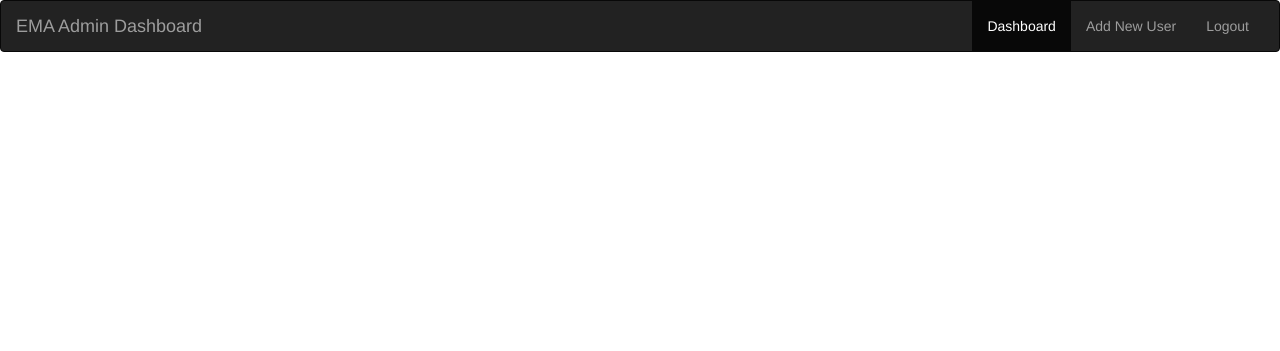
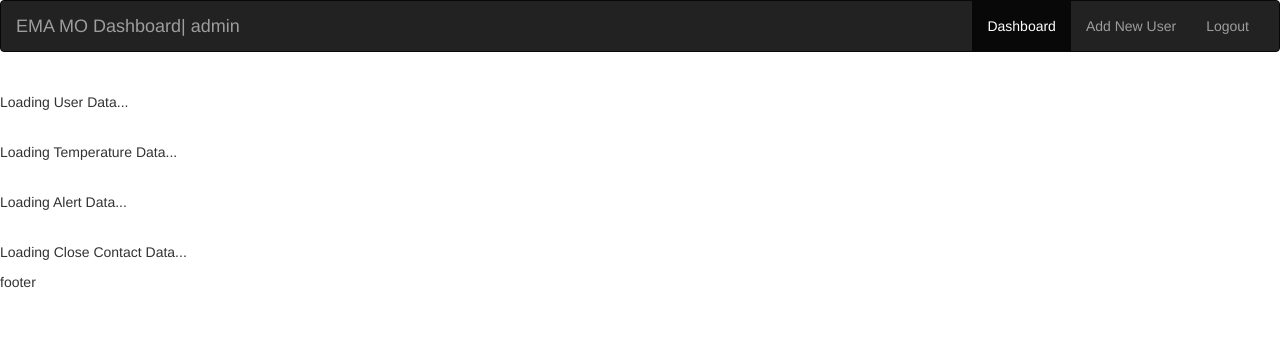
Before and after one commit to srujandeshpande/CombatCovid, a Flask app: page /ema_dashboard in a window 1280 px wide. Shown: the top 351 px of the page. Run offline with Flask 2, Linux system fonts and the light colour scheme; the visitor is signed in with stand-in values (Sample User, id 1); data that the repository does not hold is empty; parts of the project's set-up code (start-up, migrations or seed data) failed here and were passed over; some libraries are stand-ins or nearby versions.

Commit message:
temperature admin

```diff
--- a/app.py
+++ b/app.py
@@ -248,12 +248,36 @@ def ema_app_mo_user_data():
 	return data1
 
 
-def ema_mo_user_data(phone_number):
+#EMA return Admin
+@app.route('/api/ema_admin_user_data', methods=['POST'])
+def ema_app_admin_user_data():
+	inputData = request.json
+	if inputData['admin_phone_number'] == "websiteuser":
+		inputData['admin_phone_number'] = session['phone_number']
 	User_Data = pymongo.collection.Collection(db, 'User_Data')
-	data = json.loads(dumps(User_Data.find({'mo_phone_number':phone_number})))
+	data = json.loads(dumps(User_Data.find()))
 	data1 = {}
 	for i in data:
 		data1[i['phone_number']] = i
+	return data1
+
+
+#returns temp of all people
+@app.route('/api/ema_admin_temp_data', methods=['POST'])
+def ema_admin_temp_data():
+	inputData = request.json
+	if inputData['admin_phone_number'] == "websiteuser":
+		inputData['admin_phone_number'] = session['phone_number']
+	Temperature_Data = pymongo.collection.Collection(db, 'Temperature_Data')
+	data = json.loads(dumps(Temperature_Data.find()))
+	data1 = {}
+	y = 0
+	data1['count'] = 0
+	for x in data:
+		#if x['temperature']>38:
+		data1["record"+str(y)] = x
+		y+=1
+	data1['count'] = y-1
 	return data1
 
 
--- /dev/null
+++ b/static/js/admin_dashboard_new.js
@@ -0,0 +1,48 @@
+$(function(){
+  var arr = { 'admin_phone_number': "websiteuser" };
+  var keys = [];
+  $.ajax({
+  url: '/api/ema_admin_user_data',
+  type: 'POST',
+  data: JSON.stringify(arr),
+  contentType: 'application/json; charset=utf-8',
+  dataType: 'json',
+  async: true,
+  success: function(msg) {
+        for(var k in msg) {
+          keys.push(k);
+          $("#userDataList").append("<li><a id='induser' onclick=showMore("+k+')>'+" "+k+" "+msg[k].first_name+" "+msg[k].last_name+" "+'</a></li>');
+          $("#userDataListHeader").html("User Data")
+        }
+        $('#induser').click(function() {
+          //var phno = $(this).data("phno")
+          alert("phno");
+        });
+    }
+  });
+  $.ajax({
+  url: '/api/ema_admin_temp_data',
+  type: 'POST',
+  data: JSON.stringify(arr),
+  contentType: 'application/json; charset=utf-8',
+  dataType: 'json',
+  async: true,
+  success: function(msg) {
+        for(var k in msg) {
+          keys.push(k);
+          $("#userTempList").append("<li><a id='induser' onclick=showMore("+k+')>'+" "+k+" "+msg[k].temperature+" "+msg[k]['Date-time']+" "+'</a></li>');
+          $("#userTempListHeader").html("Temperature Data")
+        }
+        $('#induser').click(function() {
+          //var phno = $(this).data("phno")
+          alert("phno");
+        });
+    }
+  });
+
+
+
+});
+function showMore(e){
+  alert(e)
+}
--- a/templates/admin_dashboard.html
+++ b/templates/admin_dashboard.html
@@ -1,31 +1,71 @@
 <!DOCTYPE html>
 <html lang="en">
 <head>
-  <meta charset="utf-8">
-  <meta name="viewport" content="width=device-width, initial-scale=1">
-  <link rel="stylesheet" href="https://maxcdn.bootstrapcdn.com/bootstrap/3.4.1/css/bootstrap.min.css">
+    <meta charset="UTF-8">
+    <meta name="viewport" content="width=device-width, initial-scale=1.0">
+    <title>Generic combat covid dashboard</title>
+<style>
+    @import url('../static/css/base.css');
+    @import url('../static/css/basic-grid.css');
+
+</style>
 <script src="https://ajax.googleapis.com/ajax/libs/jquery/3.4.1/jquery.min.js"></script>
 <script src="https://maxcdn.bootstrapcdn.com/bootstrap/3.4.1/js/bootstrap.min.js"></script>
+<link rel="stylesheet" href="https://maxcdn.bootstrapcdn.com/bootstrap/3.4.1/css/bootstrap.min.css">
 </head>
-<body>
-
+<navbar>
   <nav class="navbar navbar-inverse">
     <div class="container-fluid">
       <div class="navbar-header">
-      <a class="navbar-brand font-weight-bold" href="#">EMA Admin Dashboard </a>
+        <a class="navbar-brand font-weight-bold" href="#">EMA MO Dashboard| {{session['ema_role']}} </a>
       </div>
       <div class="collapse navbar-collapse " id="myNavbar">
         <ul class="nav navbar-nav navbar-right">
-        <li class="active"><a href="/ema_dashboard">Dashboard</a></li>
+          <li class="active"><a href="#">Dashboard</a></li>
           <li class=""><a href="/ema_add_new_user_page">Add New User</a></li>
           <li><a href="/ema_logout">Logout</a></li>
         </ul>
       </div>
     </div>
   </nav>
-<div class="row">
+</navbar>
+<body>
 
+  <br>
+  <div id="userDataListHeader">Loading User Data...</div>
+     <ul id="userDataList">
+     </ul>
+  </div>
+
+  <br>
+  <div id="userTempListHeader">Loading Temperature Data...</div>
+     <ul id="userTempList">
+     </ul>
+  </div>
+
+  <br>
+  <div id="userDataListHeader">Loading Alert Data...</div>
+  <div id="">
+     <ul id="userAlertList">
+     </ul>
+  </div>
+  </div>
+
+  <br>
+  <div id="userDataListHeader">Loading Close Contact Data...</div>
+  <div id="">
+     <ul id="userCCList">
+     </ul>
+  </div>
   </div>
 
 </body>
+  <script src="{{url_for('static', filename='js/admin_dashboard_new.js')}}"></script>
+<footer>
+    <div class="basic-grid">
+
+        footer
+
+    </div>
+</footer>
 </html>
--- a/templates/mo_dashboard.html
+++ b/templates/mo_dashboard.html
@@ -17,7 +17,7 @@
   <nav class="navbar navbar-inverse">
     <div class="container-fluid">
       <div class="navbar-header">
-        <a class="navbar-brand font-weight-bold" href="#">EMA MO Dashboard| {moderator-name} </a>
+        <a class="navbar-brand font-weight-bold" href="#">EMA MO Dashboard| {{session['ema_role']}} </a>
       </div>
       <div class="collapse navbar-collapse " id="myNavbar">
         <ul class="nav navbar-nav navbar-right">
```
Lines whose indentation alone changed are shown as unchanged.
